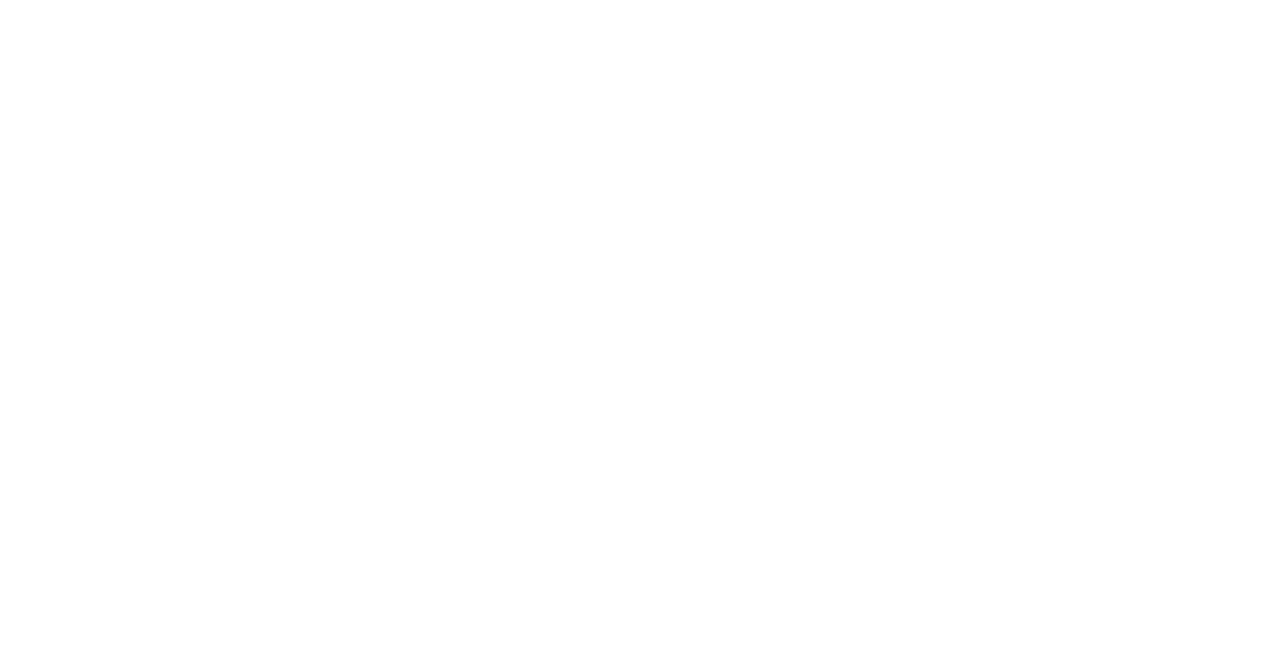
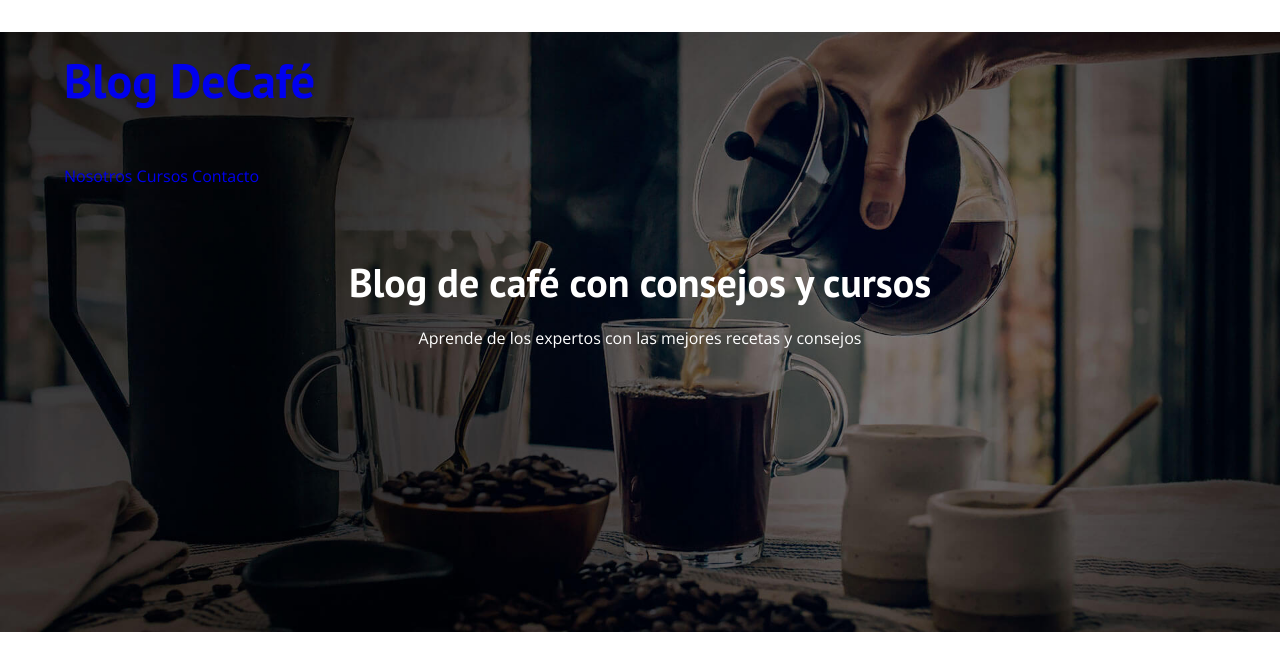
Before and after one commit to Adrian12033/blogdecafe_inicio, a plain HTML site: page index.html in a window 1280 px wide. Drawn offline with nearby package versions, Linux system fonts and the light colour scheme.

Commit message:
cambios en el header

```diff
--- a/css/style.css
+++ b/css/style.css
@@ -12,14 +12,14 @@ html {
     font-size: 62.5%;
 }
 
-*, *::before, *::after {
+*, *:before, *:after {
     box-sizing: inherit;
 }
 
 body {
     font-family: var(--fuenteParrafo);
     font-size: 1.6rem;
-    line-height: 2rem;
+    line-height: 2;
 }
 
 /*GLOBALES*/
@@ -77,3 +77,17 @@ img {
 }
 
 /*HEADER*/
+
+.header {
+    background-image: url(../img/banner.jpg);
+    height: 60rem;
+    background-size: cover;
+    background-repeat: no-repeat;
+    background-position: center center; /*para centrar la imagen en disp. mas pequeños*/
+}
+
+.header__texto {
+    text-align: center;
+    color: var(--blanco);
+    margin-top: 5rem;
+}
--- a/index.html
+++ b/index.html
@@ -13,11 +13,31 @@
 
 </head>
 
-<header>
+<body>
 
-</header>
+    <header class="header">
 
-<body>
+        <div class="contenedor">
+            <div class="barra">
+                <a class="logo" href="index.html">
+                    <h1 class="logo__nombre">Blog <span class="logo_bold">DeCafé</span> </h1>
+                </a>
+
+                <nav class="navegacion">
+                    <a href="nosotros.html" class="navegacion__enlace">Nosotros</a>
+                    <a href="cursos.html" class="navegacion__enlace">Cursos</a>
+                    <a href="contacto.html" class="navegacion__enlace">Contacto</a>
+                </nav>
+
+            </div>
+        </div>
+
+        <div class="header__texto">
+            <h2 class="no-margin">Blog de café con consejos y cursos</h2>
+            <p class="no-margin">Aprende de los expertos con las mejores recetas y consejos</p>
+        </div>
+
+    </header>
 
 </body>
 
```
